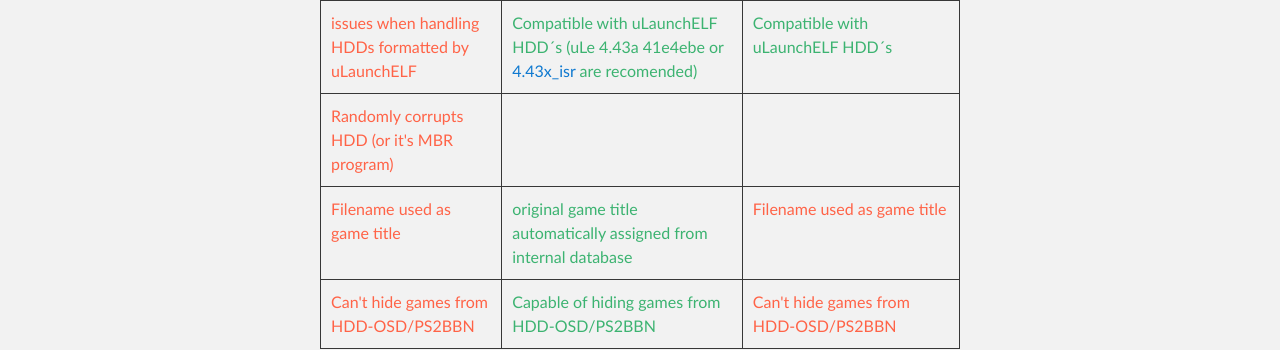
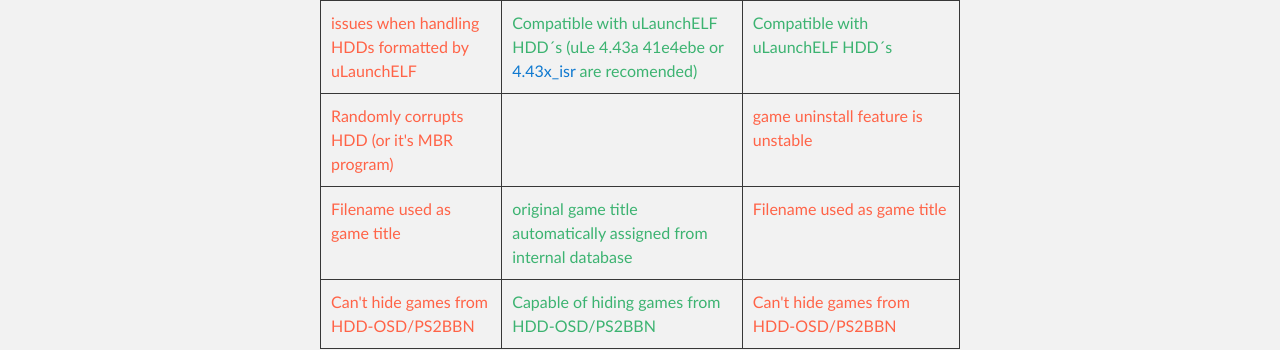
Before and after one commit to israpps/HDL-Batch-installer, a Jekyll site: the page built from why_hdlbinst_is_better.md, in a window 1280 px wide. Shown: the part 1227-1577 px from the top of the page. Built offline with Jekyll 4.4.1, drawn with Linux system fonts in a browser that asks for light colours; our own code applies the rules of GitHub Pages for plain Markdown files.

Commit message:
Update why_hdlbinst_is_better.md

```diff
--- a/why_hdlbinst_is_better.md
+++ b/why_hdlbinst_is_better.md
@@ -63,7 +63,7 @@
   <tr>
     <td style="color:Tomato;">Randomly corrupts HDD (or it's MBR program)</td>
     <td style="color:MediumSeaGreen;"> </td>
-    <td style="color:MediumSeaGreen;"> </td>
+    <td style="color:Tomato;">game uninstall feature is unstable</td>
   </tr>
   <tr>
     <td style="color:Tomato;">Filename used as game title</td>
```
